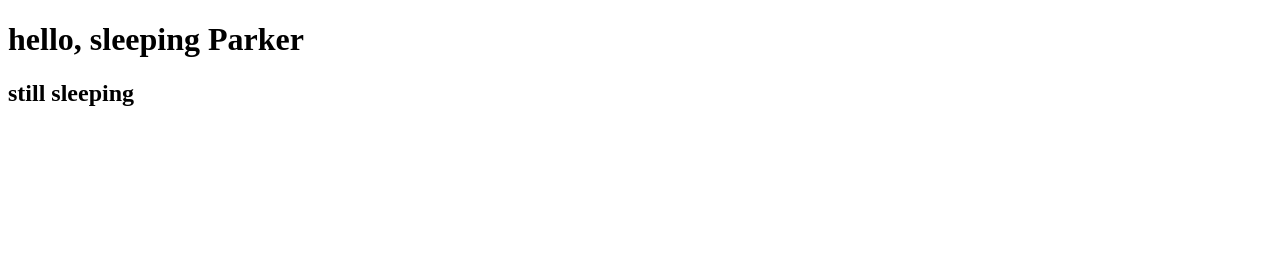
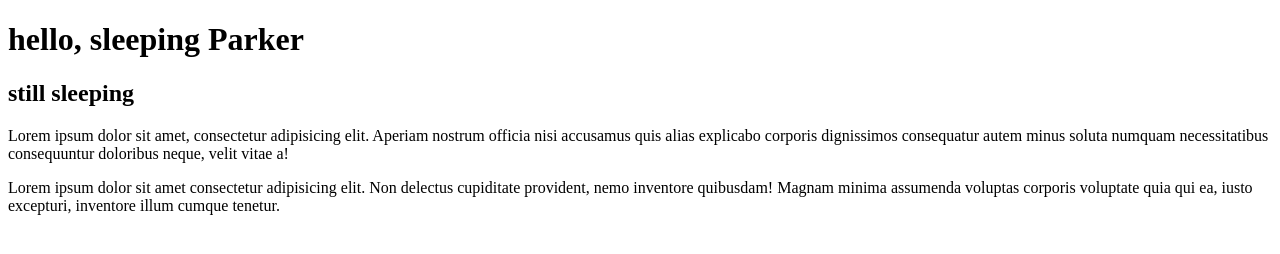
Before and after one commit to MisakiShimizu/my-first-git-bb, a plain HTML site: page index.html in a window 1280 px wide. Drawn offline with Linux system fonts and the light colour scheme.

Commit message:
Added some text! :mouse::ribbon::sparkles:

```diff
--- a/index.html
+++ b/index.html
@@ -11,6 +11,9 @@
     <h1>hello, sleeping Parker</h1>
     <h2>still sleeping</h2>
 
+    <p>Lorem ipsum dolor sit amet, consectetur adipisicing elit. Aperiam nostrum officia nisi accusamus quis alias explicabo corporis dignissimos consequatur autem minus soluta numquam necessitatibus consequuntur doloribus neque, velit vitae a!</p>
+
+    <p>Lorem ipsum dolor sit amet consectetur adipisicing elit. Non delectus cupiditate provident, nemo inventore quibusdam! Magnam minima assumenda voluptas corporis voluptate quia qui ea, iusto excepturi, inventore illum cumque tenetur.</p>
 
 </body>
 </html>
```
